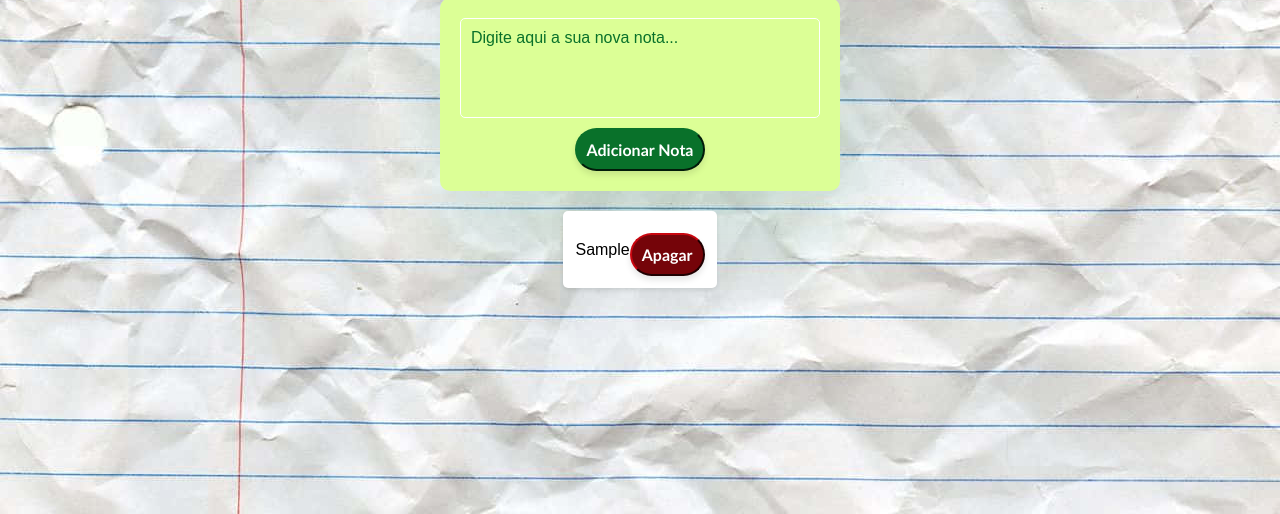
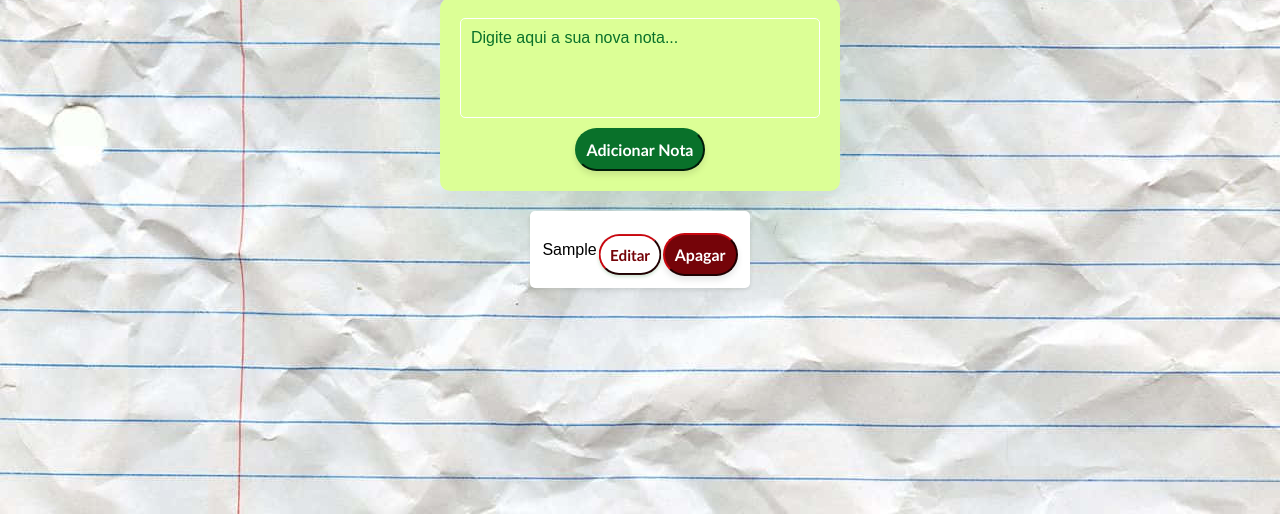
Before and after one commit to matheusgoissouza/Notas, a plain HTML site: page index.html in a window 1280 px wide. Both pictures are taken after typing "Sample" into the empty fields and a click on the button "Adicionar Nota". Shown: the part 286-800 px from the top of the page. Drawn offline with Linux system fonts and the light colour scheme.

Commit message:
Botão editar e salvar

```diff
--- a/script.js
+++ b/script.js
@@ -2,7 +2,7 @@ document.addEventListener("DOMContentLoaded", carregarNotas);
 
 const botaoAdd = document.getElementById("addNota");
 const campoNota = document.getElementById("novaNota");
-const listaNota = document.getElementById("listaNotas")
+const listaNotas = document.getElementById("listaNotas");
 
 botaoAdd.addEventListener("click", function() {
     let textoNota = campoNota.value.trim();
@@ -23,13 +23,22 @@ function carregarNotas() {
 
     notas.forEach((nota, index) => {
         let li = document.createElement("li");
-        li.textContent = nota;
+
+        let spanTexto = document.createElement("span");
+        spanTexto.textContent = nota;
+
+        let botaoEditar = document.createElement("button");
+        botaoEditar.textContent = "Editar";
+        botaoEditar.classList.add("editar");
+        botaoEditar.onclick = () => editarNota(index, spanTexto);
 
         let botaoDeletar = document.createElement("button");
         botaoDeletar.textContent = "Apagar";
         botaoDeletar.classList.add("deletar");
         botaoDeletar.onclick = () => removerNota(index);
 
+        li.appendChild(spanTexto);
+        li.appendChild(botaoEditar);
         li.appendChild(botaoDeletar);
         listaNotas.appendChild(li);
     });
@@ -41,3 +50,28 @@ function removerNota(index) {
     localStorage.setItem("notas", JSON.stringify(notas));
     carregarNotas();
 }
+
+function editarNota(index, spanTexto) {
+    let notas = JSON.parse(localStorage.getItem("notas")) || [];
+
+    let input = document.createElement("input");
+    input.type = "text";
+    input.value = notas[index];
+    input.classList.add("input-edicao");
+
+    let botaoSalvar = document.createElement("button");
+    botaoSalvar.textContent = "Salvar";
+    botaoSalvar.classList.add("salvar");
+    botaoSalvar.onclick = () => {
+        let novoTexto = input.value.trim();
+        if (novoTexto !== "") {
+            notas[index] = novoTexto;
+            localStorage.setItem("notas", JSON.stringify(notas));
+            carregarNotas();
+        }
+    };
+
+    spanTexto.replaceWith(input);
+    let li = input.parentElement;
+    li.replaceChild(botaoSalvar, li.children[1]);
+}
--- a/style.css
+++ b/style.css
@@ -131,3 +131,30 @@ button:active {
     transform: scale(0.95);
     box-shadow: 0px 2px 4px rgba(6, 115, 25, 0.2);
 }
+
+.editar, .salvar {
+    flex-shrink: 0;
+    padding: 10px;
+    margin-top: 10px;
+    font-family: 'Trebuchet MS', 'Lucida Sans Unicode', 'Lucida Grande', 'Lucida Sans', Arial, sans-serif;
+    font-weight: bold;
+    font-size: 16px;
+    background-color: #750409;
+    color: white;
+    border-color: #750409;
+    border-radius: 50px;
+    cursor: pointer;
+    transition: all 0.3s ease-in-out;
+    box-shadow: 0px 4px 6px rgba(0, 0, 0, 0.1);transition: 0.3s;
+}
+
+.editar, .salvar {
+    background-color: white;
+    color: #750409;
+    box-shadow: 0px 6px 10px rgba(0, 0, 0, 0.2);
+}
+
+.editar, .salvar {
+    transform: scale(0.95);
+    box-shadow: 0px 2px 4px rgba(6, 115, 25, 0.2);
+}
```
